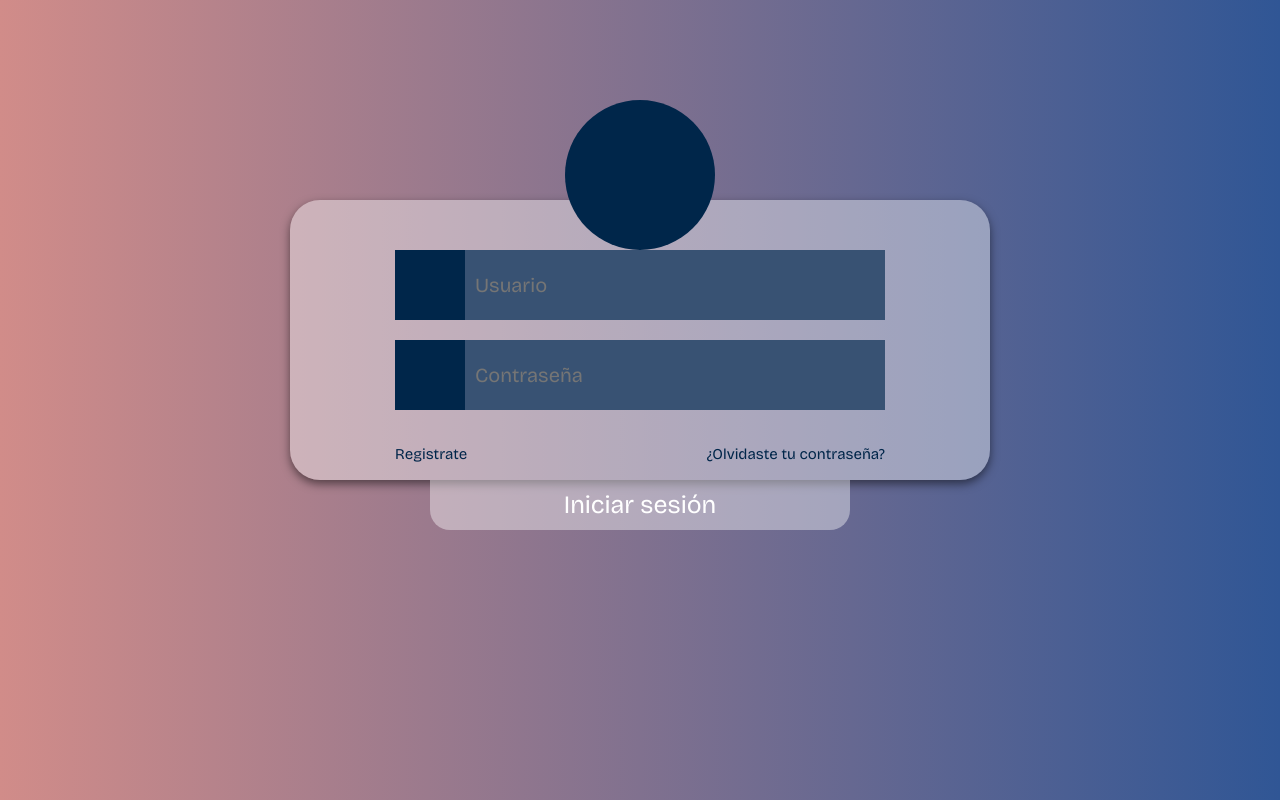
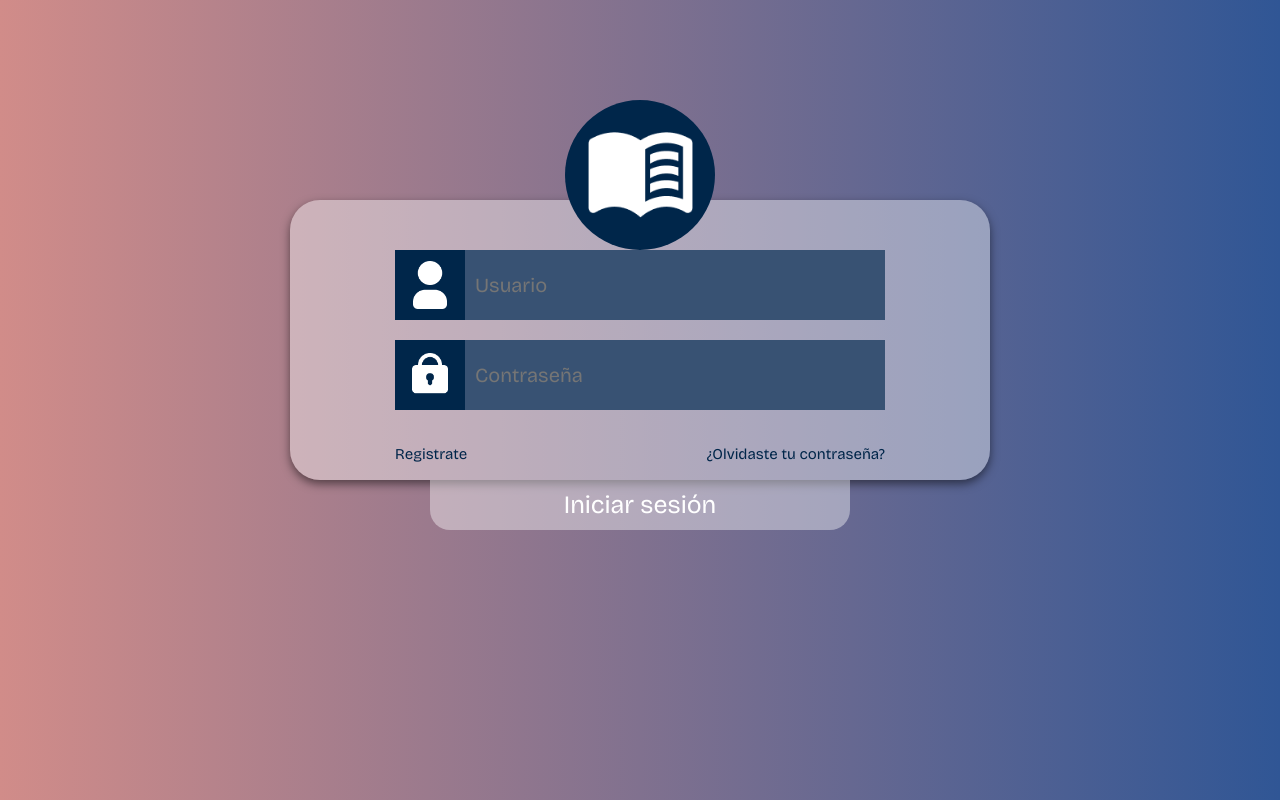
Before and after one commit to angel-iscoding/LMS-Platform-Frontend, a React (Vite) app: page /home in a window 1280 px wide. Built offline with nearby package versions, Linux system fonts and the light colour scheme.

Commit message:
Upgrated desing with colors and icons

```diff
--- a/src/sections/login/loginSection.jsx
+++ b/src/sections/login/loginSection.jsx
@@ -1,4 +1,4 @@
-import React, { useState } from "react";
+import React, { useEffect, useState } from "react";
 import axios from "axios";
 import { useDispatch } from "react-redux";
 import { setUser } from "../../app/store";
@@ -14,6 +14,10 @@ const LoginSection = () => {
         username: "",
         password: "",
     });
+
+    useEffect(() => {
+        document.title = "Iniciar sesión - Virtual Classes";
+    }, []);
 
     const [errors, setErrors] = useState({});
     const [loginError, setLoginError] = useState("");
@@ -64,10 +68,14 @@ const LoginSection = () => {
     return (
         <>
             <div className={style.container}>
-                <div className={style.icon}></div>
+                <div className={style.icon}>
+                    <img src="/assets/icons/Figma Import/Logo.png " alt="" />
+                </div>
                 <form className={style.form}>
                     <div className={style.form_group}>
-                        <div className={style.form_icon}></div>
+                        <div className={style.form_container_icon}>
+                            <img src="/assets/icons/Figma Import/User.png" alt="" width={34}/>
+                        </div>
                         <input
                             type="text"
                             id="username"
@@ -80,7 +88,9 @@ const LoginSection = () => {
                     </div>
 
                     <div className={style.form_group}>
-                        <div className={style.form_icon}></div>
+                        <div className={style.form_container_icon}>
+                            <img src="/assets/icons/Figma Import/Lock.png" alt="" width={36}/>
+                        </div>
                         <input
                             type="password"
                             id="password"
--- a/src/sections/login/loginSection.module.css
+++ b/src/sections/login/loginSection.module.css
@@ -1,7 +1,7 @@
 :root {
     --primary-color: #e7e7e7;
-    --secondary-color: #385273;
-    --terceary-color: #00264A;
+    --secondary-color: #000000;
+    --terceary-color: #01172b;
 }
 
 .container {
@@ -19,12 +19,20 @@
 }
 
 .icon {
+    display: flex;
+    align-items: center;
+    justify-content: center;
     position: absolute;
     top: -100px;
     width: 150px;
     height: 150px;
     border-radius: 50%;
     background-color: var(--terceary-color);
+}
+
+.icon img {
+    width: 70%;
+    height: auto;
 }
 
 .form {
@@ -42,13 +50,13 @@
     margin-bottom: 20px;
 }
 
-.form_icon {
+.form_container_icon {
+    display: flex;
+    justify-content: center;
+    align-items: center;
     width: 70px;
     height: 70px;
     background-color: var(--terceary-color);
-    display: flex;
-    justify-content: center;
-    align-items: center;
 }
 
 .form input {
```
